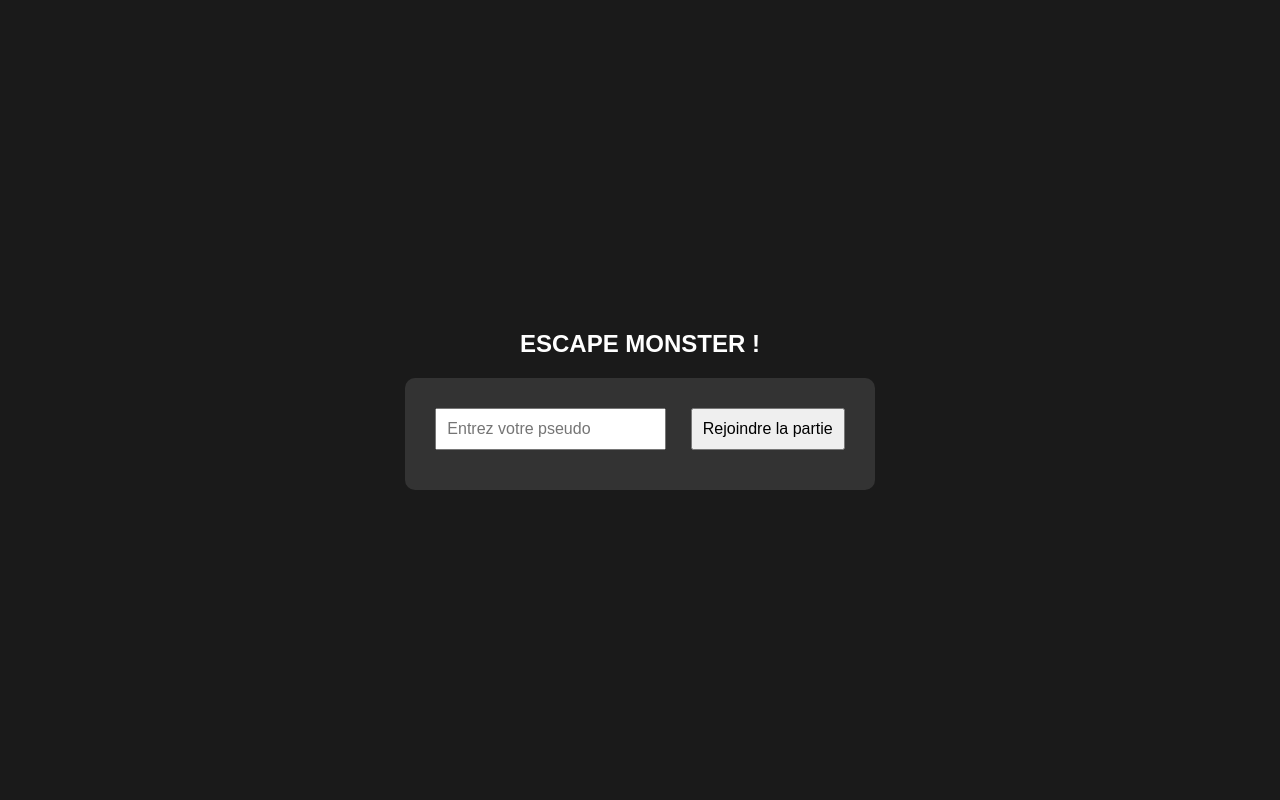
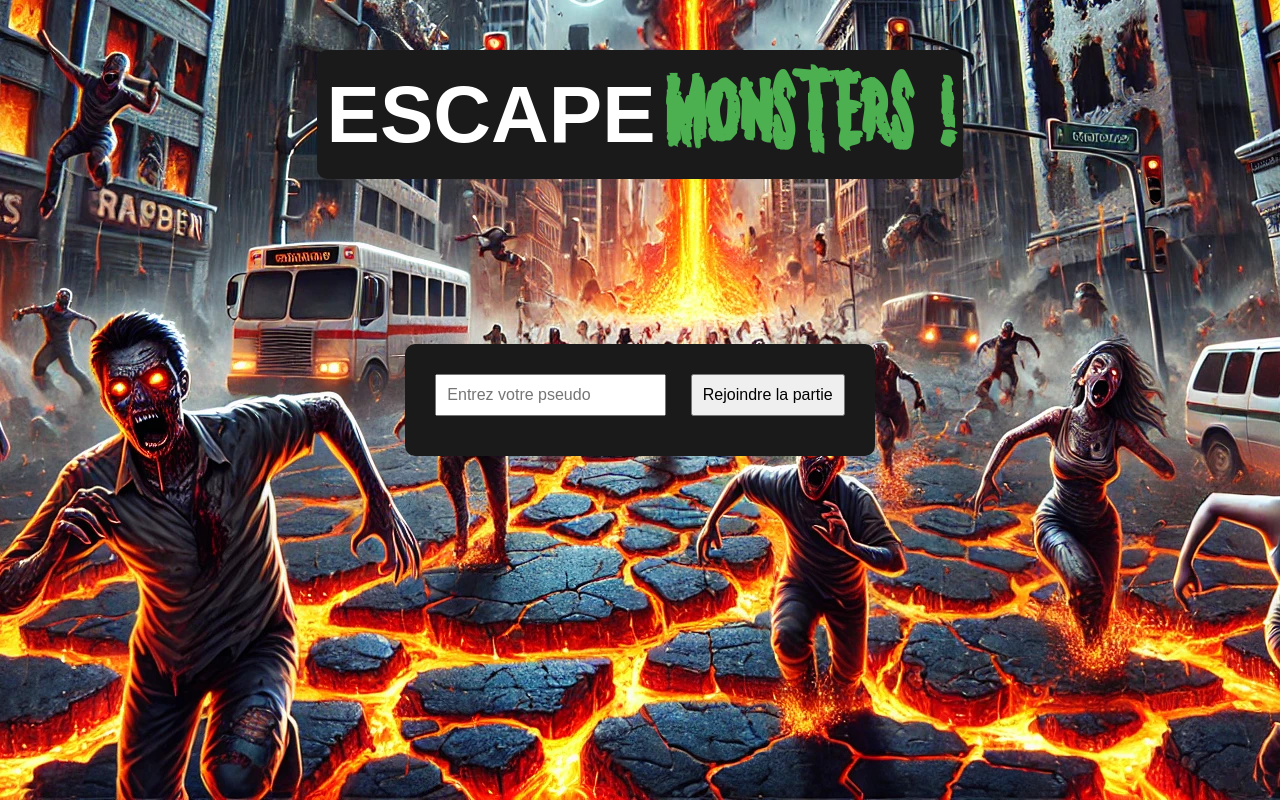
Before and after one commit to oayouub/escapeMonster, a website: page public/index.html in a window 1280 px wide. Drawn offline with nearby package versions, Linux system fonts and the light colour scheme; no server answers; files whose address does not match are found by name.

Commit message:
add style

```diff
--- a/public/game.js
+++ b/public/game.js
@@ -87,6 +87,7 @@ socket.on('playersCount', (count) => {
 socket.on('gameStarted', () => {
   loginScreen.style.display = 'none'
   canvas.style.display = 'block'
+  document.getElementById('game-title').style.display = 'none'
 })
 
 socket.on('players', (updatedPlayers) => {
@@ -110,16 +111,14 @@ socket.on('gameState', (state) => {
 //restart
 function resetInterface() {
   canvas.style.display = 'none'
-
   loginScreen.style.display = 'block'
   playerNameInput.style.display = 'block'
   joinBtn.style.display = 'block'
   startBtn.style.display = 'none'
+  document.getElementById('game-title').style.display = 'block'
 
   playerNameInput.value = ''
-
   playersCountDiv.textContent = 'Joueurs connectés: 0/4'
-
   players = []
   gameState = null
   myPlayer = null
--- a/public/index.html
+++ b/public/index.html
@@ -6,7 +6,10 @@
     <link rel="stylesheet" href="style.css">
 </head>
 <body>
-    <h2>ESCAPE MONSTER !</h2>
+    <div id="game-title">
+        <h3>ESCAPE</h3>
+        <h2>MONSTERS !</h2>
+    </div>
     <div id="login-screen">
         <input type="text" id="player-name" placeholder="Entrez votre pseudo">
         <button id="join-btn">Rejoindre la partie</button>
--- a/public/style.css
+++ b/public/style.css
@@ -8,12 +8,15 @@ body {
     font-family: Arial, sans-serif;
     display: flex;
     flex-direction: column;
+    background-image: url('assets/fondlave.webp');
+    background-position: bottom;
+    position: relative;
 }
 
 #login-screen {
     text-align: center;
     padding: 20px;
-    background: #333;
+    background-color: #1a1a1a;
     border-radius: 10px;
 }
 
@@ -24,7 +27,7 @@ input, button {
 }
 
 #gameCanvas {
-    border: 2px solid #fff;
+    border: 2px solid #1a1a1a;
 }
 
 #start-btn {
@@ -47,6 +50,31 @@ input, button {
     color: white;
 }
 
+@font-face {
+    font-family: 'MaPolice';
+    src: url('fonts/monsterama.ttf') format('truetype');
+}
+
+#game-title {
+    display:flex;
+    align-items: center;
+    gap: 10px;
+    background-color: #1a1a1a;
+    margin: 0;
+    position: absolute;
+    top: 50px;
+    padding: 10px;
+    border-radius: 10px;
+}
+
 h2 {
+    font-family: 'MaPolice', Arial, sans-serif;
+    font-size: 6rem;
+    color: #4CAF50;
+    margin: 0;
+}
+h3 {
     color: white;
+    font-size: 5rem;
+    margin: 0;
 }
```
Also changed, not shown: public/assets/fondlave.webp (added), public/fonts/monsterama.ttf (added).
